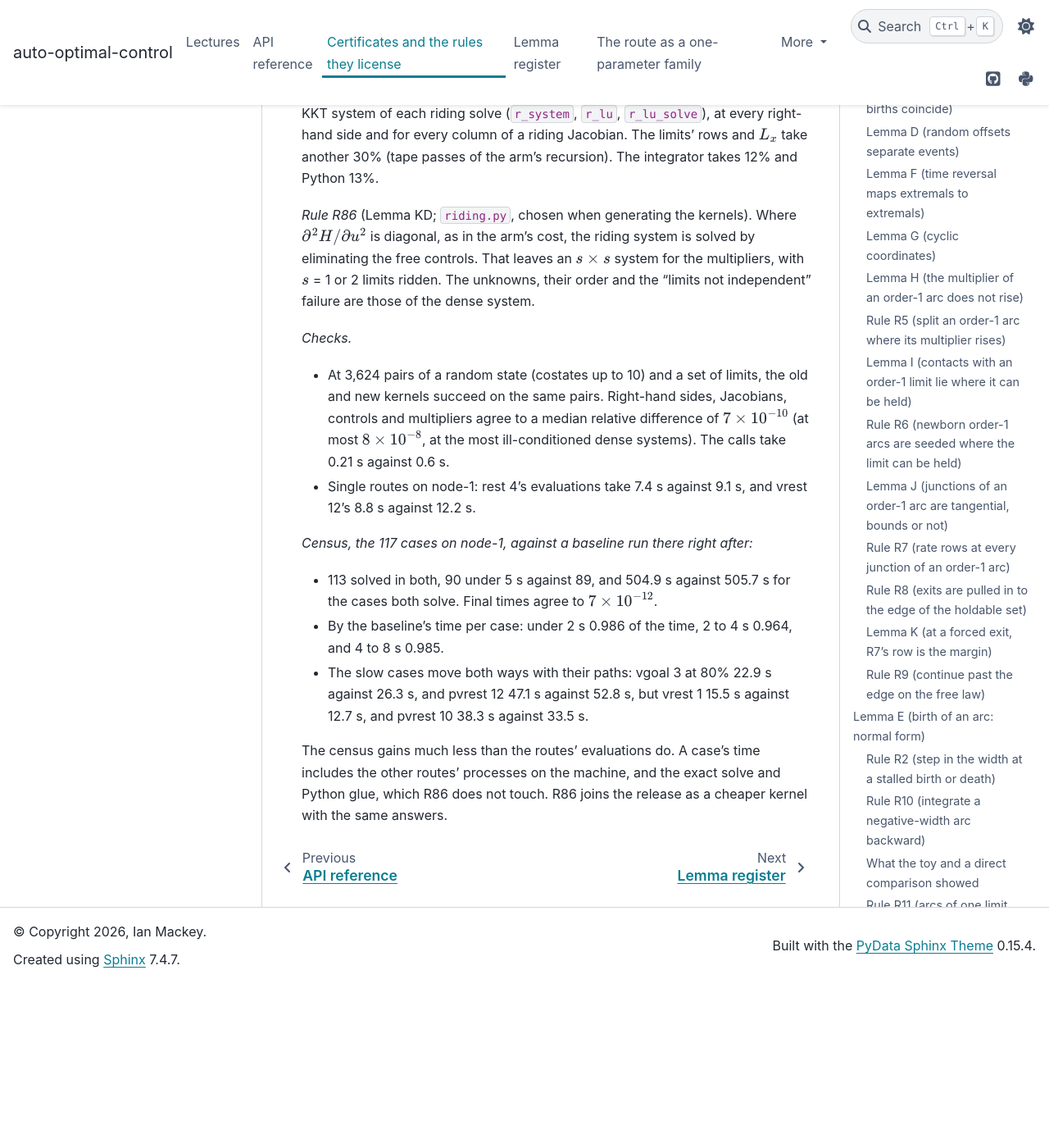
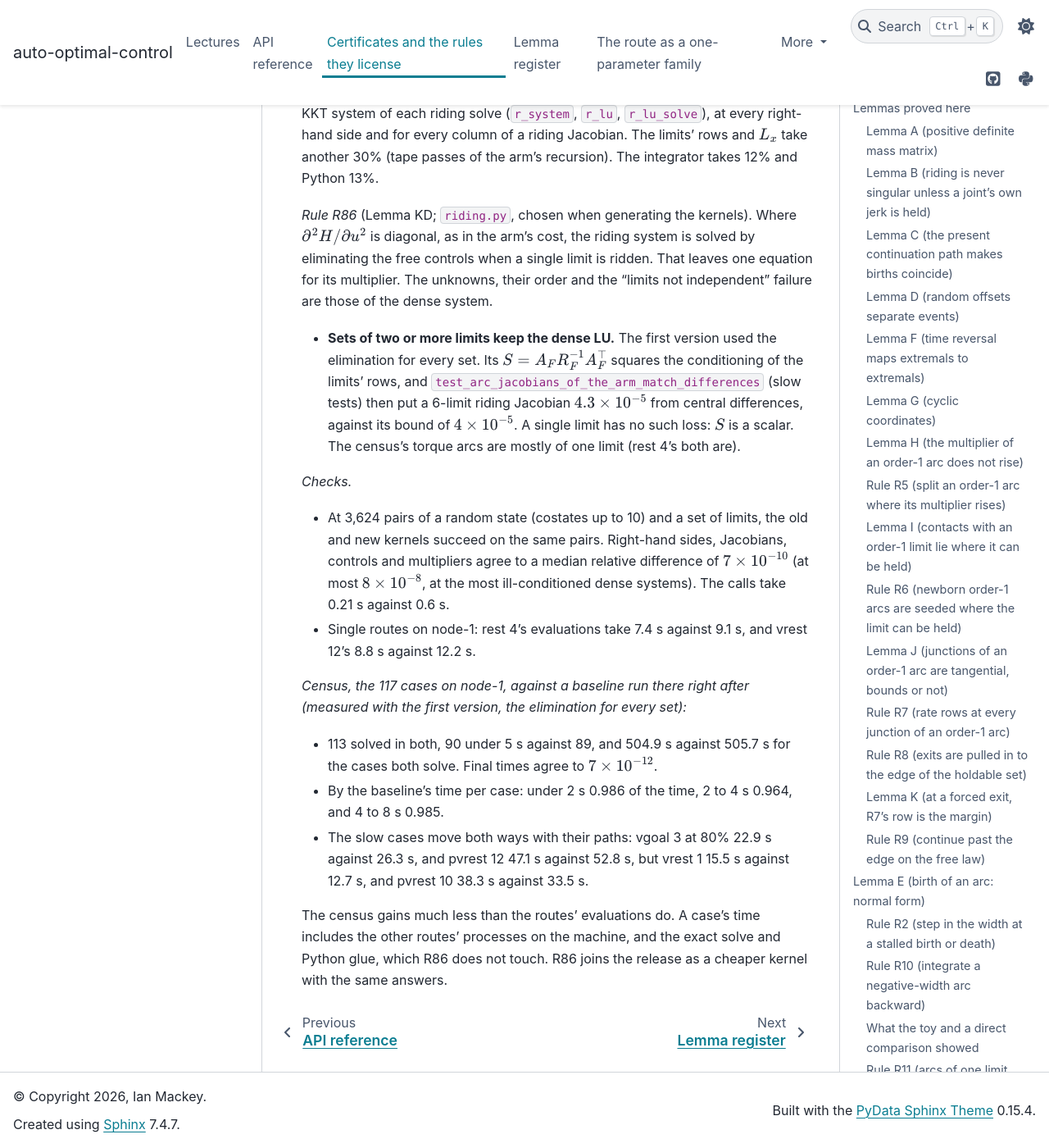
Before and after one commit to idm23/auto-optimal-control, a Sphinx documentation site: the page built from docs/notes/structure_certificates.md, in a window 1280 px wide and 1400 px high, scrolled down 81043 px. Shown: the whole window at 82% size. Built offline with Sphinx 7.4.7 and the PyData theme 0.15.4, drawn with Linux system fonts in a browser that asks for light colours; before the commit the page ends 82243 px from its top, so only the background shows below that.

Commit message:
R86 for single limits only: a larger set keeps the dense LU
Forming S = A_F R_F^-1 A_F^T squares the conditioning of the limits' rows. The
slow test test_arc_jacobians_of_the_arm_match_differences failed on a 6-limit set
(4.3e-5 against 4e-5). tests/test_robot.py --runslow: 43 passed.

Co-Authored-By: Claude Opus 5.5 <noreply@anthropic.com>
Claude-Session: https://claude.ai/code/session_01DzJDSRYQDetfcUUTFfukoW

```diff
--- a/docs/notes/structure_certificates.md
+++ b/docs/notes/structure_certificates.md
@@ -2965,9 +2965,15 @@ passes of the arm's recursion). The integrator takes 12% and Python 13%.
 
 *Rule R86* (Lemma KD; `riding.py`, chosen when generating the kernels). Where
 $\partial^2 H / \partial u^2$ is diagonal, as in the arm's cost, the riding system is
-solved by eliminating the free controls. That leaves an $s \times s$ system for the
-multipliers, with $s$ = 1 or 2 limits ridden. The unknowns, their order and the
-"limits not independent" failure are those of the dense system.
+solved by eliminating the free controls when a single limit is ridden. That leaves one
+equation for its multiplier. The unknowns, their order and the "limits not independent"
+failure are those of the dense system.
+- **Sets of two or more limits keep the dense LU.** The first version used the
+  elimination for every set. Its $S = A_F R_F^{-1} A_F^\top$ squares the conditioning of
+  the limits' rows, and `test_arc_jacobians_of_the_arm_match_differences` (slow tests)
+  then put a 6-limit riding Jacobian $4.3 \times 10^{-5}$ from central differences,
+  against its bound of $4 \times 10^{-5}$. A single limit has no such loss: $S$ is a scalar.
+  The census's torque arcs are mostly of one limit (rest 4's both are).
 
 *Checks.*
 - At 3,624 pairs of a random state (costates up to 10) and a set of limits, the old and new
@@ -2977,7 +2983,7 @@ multipliers, with $s$ = 1 or 2 limits ridden. The unknowns, their order and the
 - Single routes on node-1: rest 4's evaluations take 7.4 s against 9.1 s, and vrest 12's
   8.8 s against 12.2 s.
 
-*Census, the 117 cases on node-1, against a baseline run there right after:*
+*Census, the 117 cases on node-1, against a baseline run there right after (measured with the first version, the elimination for every set):*
 - 113 solved in both, 90 under 5 s against 89, and 504.9 s against 505.7 s for the cases
   both solve. Final times agree to $7 \times 10^{-12}$.
 - By the baseline's time per case: under 2 s 0.986 of the time, 2 to 4 s 0.964, and 4 to
```
Also changed, not shown: docs/notes/lemma_register.md (+2 -1 lines), 1 other file.
